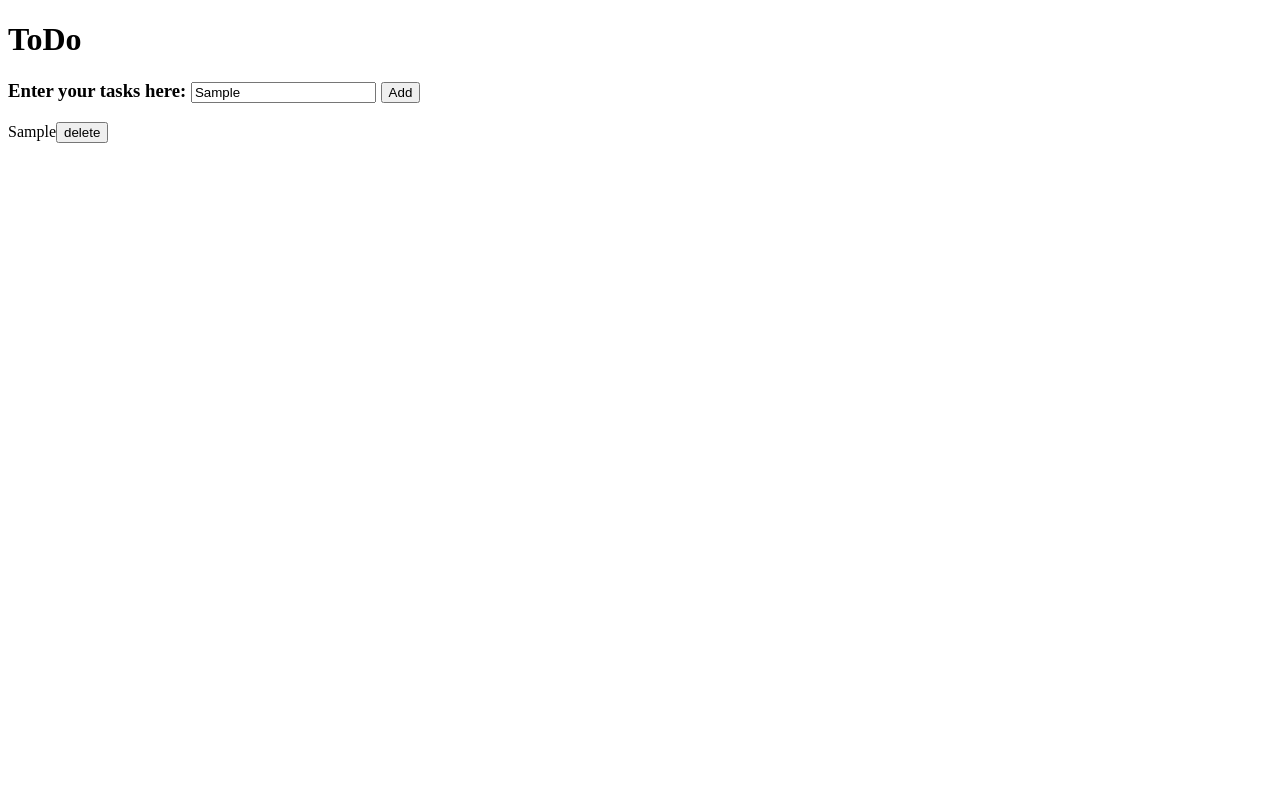
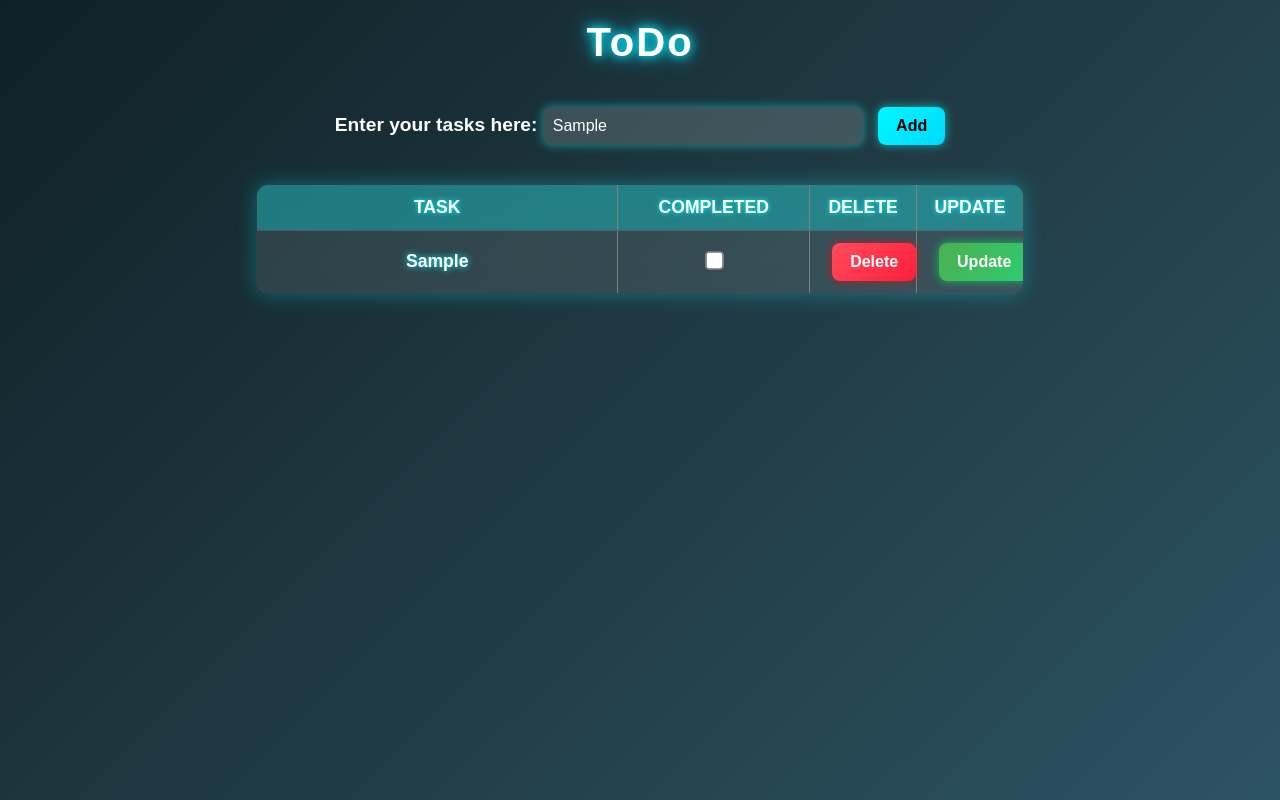
Before and after one commit to RoomSick-x00/ToDo, a plain HTML site: page index.html in a window 1280 px wide. Both pictures are taken after typing "Sample" into the empty fields and a click on the button "Add". Drawn offline with Linux system fonts and the light colour scheme.

Commit message:
css update

```diff
--- a/index.html
+++ b/index.html
@@ -1,9 +1,12 @@
 <!DOCTYPE html>
 <html>
+
 <head>
     <title>ToDo</title>
+    <link rel="stylesheet" href="styles.css">
 </head>
-<body>
+
+<body bgcolor="black">
     <div>
         <h1>ToDo</h1>
     </div>
@@ -11,9 +14,21 @@
         <h3>
             Enter your tasks here:
             <input id="todo" type="text" placeholder="Enter task...">
-            <button onclick="addTodo()">Add</button>
+            <button onclick="addTodo()" id="addButton">Add</button>
         </h3>
+    </div>
+    <div>
+        <!-- table layout -->
+        <table id="todoList" width="100%" border="1">
+            <tr class="tableHeader">
+                <th width="50%">Task</th>
+                <th width="25%">Completed</th>
+                <th width="12.5%">Delete</th>
+                <th width="12.5%">Update</th>
+            </tr>
+        </table>
     </div>
 </body>
 <script src="script.js"></script>
+
 </html>
--- a/script.js
+++ b/script.js
@@ -9,10 +9,12 @@ function addTodo() {
     const inputel = document.querySelector("input");
     const task = inputel.value;
 
-    const newDiv = document.createElement("div");
-    newDiv.setAttribute('id', "todo-"+ctr);
-    newDiv.innerHTML = task +'<button onclick = "deleteTodo('+ctr+')">delete</button>';
+    const newTask = document.createElement("tr");
+    newTask.setAttribute('id', "todo-"+ctr);
+    newTask.innerHTML = '<th width="50%" id="todolist">'+task+'</th><th width="25%"><input type="checkbox" name="todo" value="todo" onclick="deleteTodo('+ctr+')"></th><th width="12.5%"><button onclick="deleteTodo('+ctr+')" id="deleteButton">Delete</button></th><th width="12.5%"><button onclick="editTodo('+ctr+')" id="updateButton">Update</button></th>';
 
-    document.querySelector("body").appendChild(newDiv);
+    document.querySelector("table").appendChild(newTask);
     ctr++;
 }
+
+//edit
--- /dev/null
+++ b/styles.css
@@ -0,0 +1,165 @@
+/* Body Styling */
+body {
+    margin: 0;
+    padding: 0;
+    background: linear-gradient(135deg, #0f2027, #203a43, #2c5364);
+    font-family: 'Poppins', sans-serif;
+    display: flex;
+    flex-direction: column;
+    align-items: center;
+    justify-content: flex-start;
+    min-height: 100vh;
+}
+
+/* Title Styling */
+h1 {
+    font-size: 2.5rem;
+    color: #fff;
+    margin-top: 20px;
+    text-shadow: 0 0 10px #00f7ff, 0 0 20px #00d9ff;
+    letter-spacing: 2px;
+}
+
+/* Input Section */
+h3 {
+    font-weight: bold;
+    color: #fff;
+    font-size: 1.2rem;
+    margin-top: 15px;
+}
+
+input[type="text"] {
+    padding: 10px;
+    width: 300px;
+    border: none;
+    border-radius: 8px;
+    outline: none;
+    font-size: 1rem;
+    background: rgba(255, 255, 255, 0.15);
+    color: white;
+    box-shadow: 0 0 10px rgba(0, 255, 255, 0.5);
+    transition: 0.3s;
+}
+
+input[type="text"]::placeholder {
+    color: #bbb;
+}
+
+input[type="text"]:focus {
+    box-shadow: 0 0 15px #00f7ff;
+}
+
+/* Add Button */
+#addButton {
+    background: linear-gradient(135deg, #00f7ff, #00d9ff);
+    color: black;
+    font-weight: bold;
+    border: none;
+    padding: 10px 18px;
+    margin-left: 10px;
+    border-radius: 8px;
+    cursor: pointer;
+    font-size: 1rem;
+    transition: 0.3s;
+    box-shadow: 0 0 10px rgba(0, 255, 255, 0.6);
+}
+#addButton:hover {
+    background: linear-gradient(135deg, #00d9ff, #00f7ff);
+    transform: scale(1.05);
+    box-shadow: 0 0 15px #00f7ff;
+}
+
+/* Delete Button */
+#deleteButton {
+    background: linear-gradient(135deg, #ff4b5c, #ff1e3c);
+    color: white;
+    box-shadow: 0 0 10px rgba(255, 0, 0, 0.6);
+    font-weight: bold;
+    border: none;
+    padding: 10px 18px;
+    margin-left: 10px;
+    border-radius: 8px;
+    cursor: pointer;
+    font-size: 1rem;
+    transition: 0.3s;
+}
+#deleteButton:hover {
+    background: linear-gradient(135deg, #ff1e3c, #ff4b5c);
+    transform: scale(1.05);
+    box-shadow: 0 0 15px rgba(255, 0, 0, 0.8);
+}
+
+/* Update Button */
+#updateButton {
+    background: linear-gradient(135deg, #4caf50, #2ecc71);
+    color: white;
+    box-shadow: 0 0 10px rgba(0, 255, 100, 0.6);
+    font-weight: bold;
+    border: none;
+    padding: 10px 18px;
+    margin-left: 10px;
+    border-radius: 8px;
+    cursor: pointer;
+    font-size: 1rem;
+    transition: 0.3s;
+}
+#updateButton:hover {
+    background: linear-gradient(135deg, #2ecc71, #4caf50);
+    transform: scale(1.05);
+    box-shadow: 0 0 15px rgba(0, 255, 100, 0.8);
+}
+
+/* Table Styling */
+table {
+    width: 60%;                  /* Fixed width */
+    max-width: 60%;              /* Prevents expanding */
+    min-width: 60%;              /* Prevents shrinking */
+    table-layout: fixed;         /* Prevents resizing */
+    margin: 20px auto;           /* Centered */
+    border-collapse: collapse;
+    background: rgba(255, 255, 255, 0.1);
+    backdrop-filter: blur(12px);
+    box-shadow: 0 0 20px rgba(0, 255, 255, 0.3);
+    border-radius: 12px;
+    overflow: hidden;
+    text-align: center;
+}
+
+/* Table Header */
+.tableHeader {
+    font-size: 1.3rem;
+    background: rgba(0, 255, 255, 0.3);
+    color: #fff;
+    padding: 12px;
+    text-transform: uppercase;
+    text-shadow: 0 0 5px #00f7ff;
+}
+
+/* Table Rows */
+#todoList th {
+    padding: 12px;
+    text-align: center;
+    font-size: 1.1rem;
+    color: #fff;
+    border-bottom: 1px solid rgba(255, 255, 255, 0.15);
+    word-wrap: break-word; /* Ensures long tasks don’t stretch table */
+}
+
+/* Task Text */
+#todolist {
+    color: #00ffea;
+    font-weight: bold;
+    text-shadow: 0 0 6px #00f7ff;
+}
+
+/* Checkbox Styling */
+input[type="checkbox"] {
+    transform: scale(1.4);
+    cursor: pointer;
+}
+
+/* Row Hover Effect */
+tr:hover {
+    background: rgba(0, 255, 255, 0.15);
+    transition: 0.3s;
+}
```
